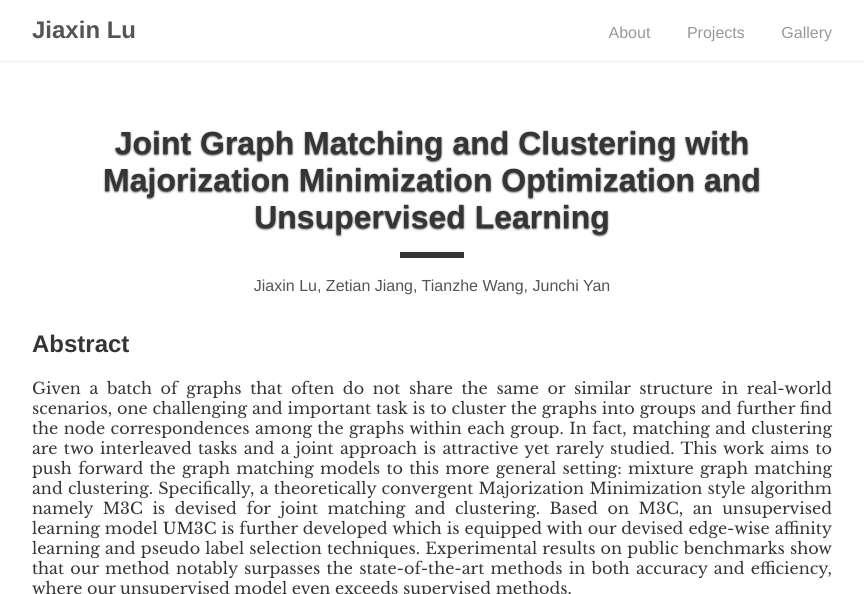
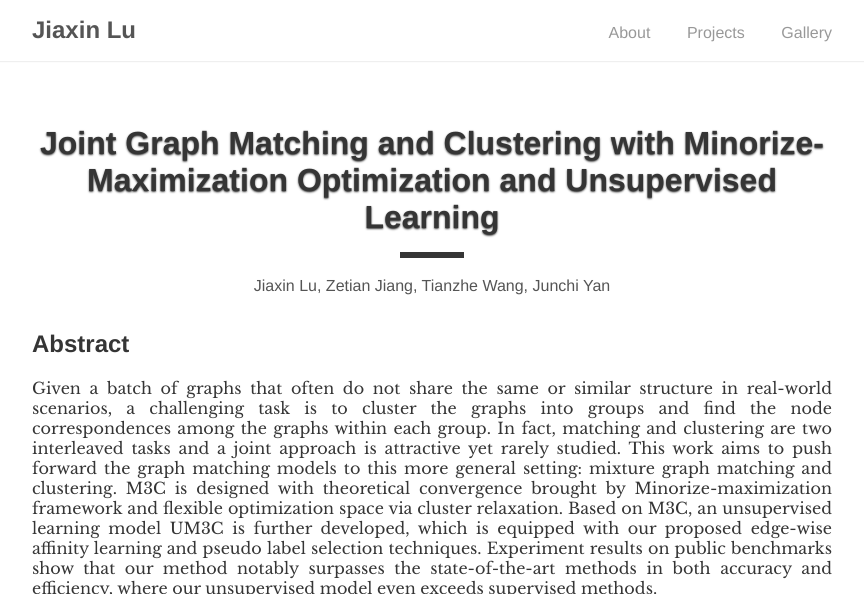
Before and after one commit to Jiaxin-Lu/Jiaxin-Lu.github.io, a Jekyll site: the page built from _posts/2021-11-02-mgmc.md, in a window 1280 px wide, cut to the strip 0-594 px from the top of the page. Shown: the whole strip, without its empty margins (208-1072 px from the left). Built offline with Jekyll 4.4.1, drawn with Linux system fonts in a browser that asks for light colours.

Commit message:
update 03/15

```diff
--- a/_posts/2021-11-02-mgmc.md
+++ b/_posts/2021-11-02-mgmc.md
@@ -1,17 +1,17 @@
 ---
 layout: post
-title: Joint Graph Matching and Clustering with Majorization Minimization Optimization and Unsupervised Learning
+title: Joint Graph Matching and Clustering with Minorize-Maximization Optimization and Unsupervised Learning
 author: Jiaxin Lu, Zetian Jiang, Tianzhe Wang, Junchi Yan
 cover: /assets/img/MGMC.png
 cover_display: True
-status: Submitted to CVPR 2022, Under Review
+status: Submitted to ECCV 2022, Under Review
 abstract: We propose an efficient MM-based algorithm M3C that iteratively tackling graph matching and clustering problem. Based on M3C, an unsupervised learning model UM3C is further developed which is equipped with our devised edge-wise affinity learning and pseudo label selection techniques. Experimental results on public benchmarks show that our method notably surpasses the state-of-the-art methods in both accuracy and efficiency, where our unsupervised model even exceeds supervised methods.
 pdf: /paper/JMC_CVPR22_Review.pdf
 ---
 
 ## Abstract
 
-Given a batch of graphs that often do not share the same or similar structure in real-world scenarios, one challenging and important task is to cluster the graphs into groups and further find the node correspondences among the graphs within each group. In fact, matching and clustering are two interleaved tasks and a joint approach is attractive yet rarely studied. This work aims to push forward the graph matching models to this more general setting: mixture graph matching and clustering. Specifically, a theoretically convergent Majorization Minimization style algorithm namely M3C is devised for joint matching and clustering. Based on M3C, an unsupervised learning model UM3C is further developed which is equipped with our devised edge-wise affinity learning and pseudo label selection techniques. Experimental results on public benchmarks show that our method notably surpasses the state-of-the-art methods in both accuracy and efficiency, where our unsupervised model even exceeds supervised methods.
+Given a batch of graphs that often do not share the same or similar structure in real-world scenarios, a challenging task is to cluster the graphs into groups and find the node correspondences among the graphs within each group. In fact, matching and clustering are two interleaved tasks and a joint approach is attractive yet rarely studied. This work aims to push forward the graph matching models to this more general setting: mixture graph matching and clustering. M3C is designed with theoretical convergence brought by Minorize-maximization framework and flexible optimization space via cluster relaxation. Based on M3C, an unsupervised learning model UM3C is further developed, which is equipped with our proposed edge-wise affinity learning and pseudo label selection techniques. Experiment results on public benchmarks show that our method notably surpasses the state-of-the-art methods in both accuracy and efficiency, where our unsupervised model even exceeds supervised methods.
 
 ![m3c](/assets/img/m3c.png)
 
```
Also changed, not shown: index.md (+2 -2 lines), 2 other files.
